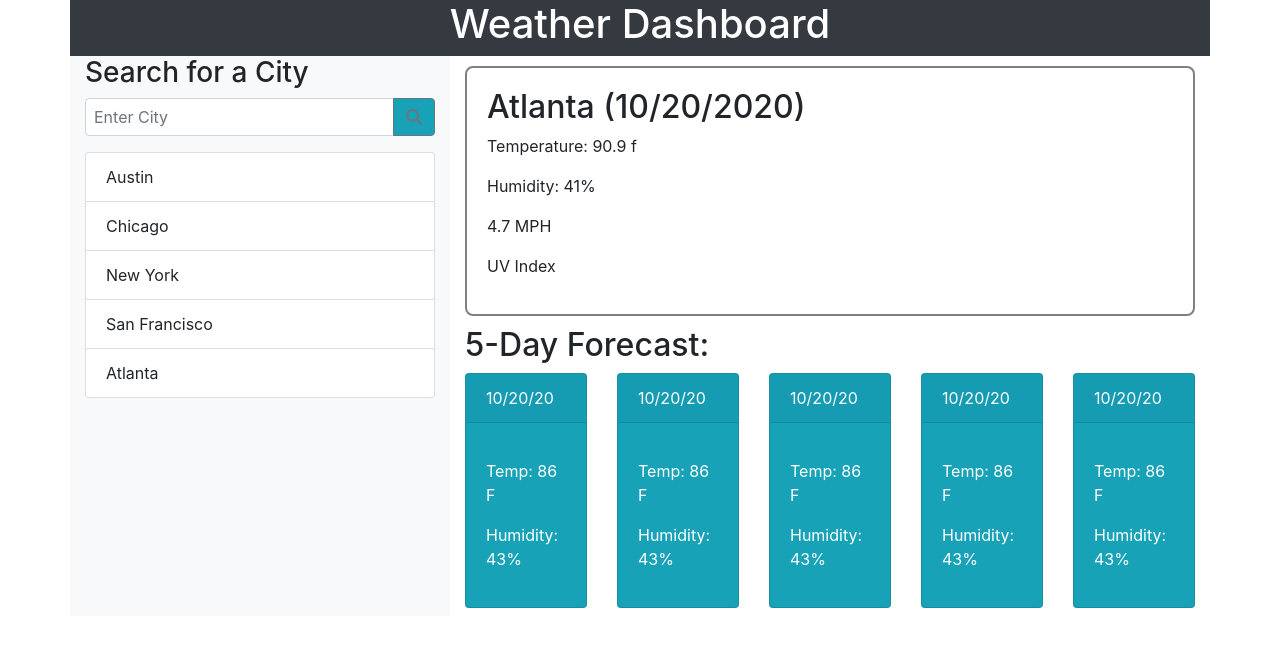
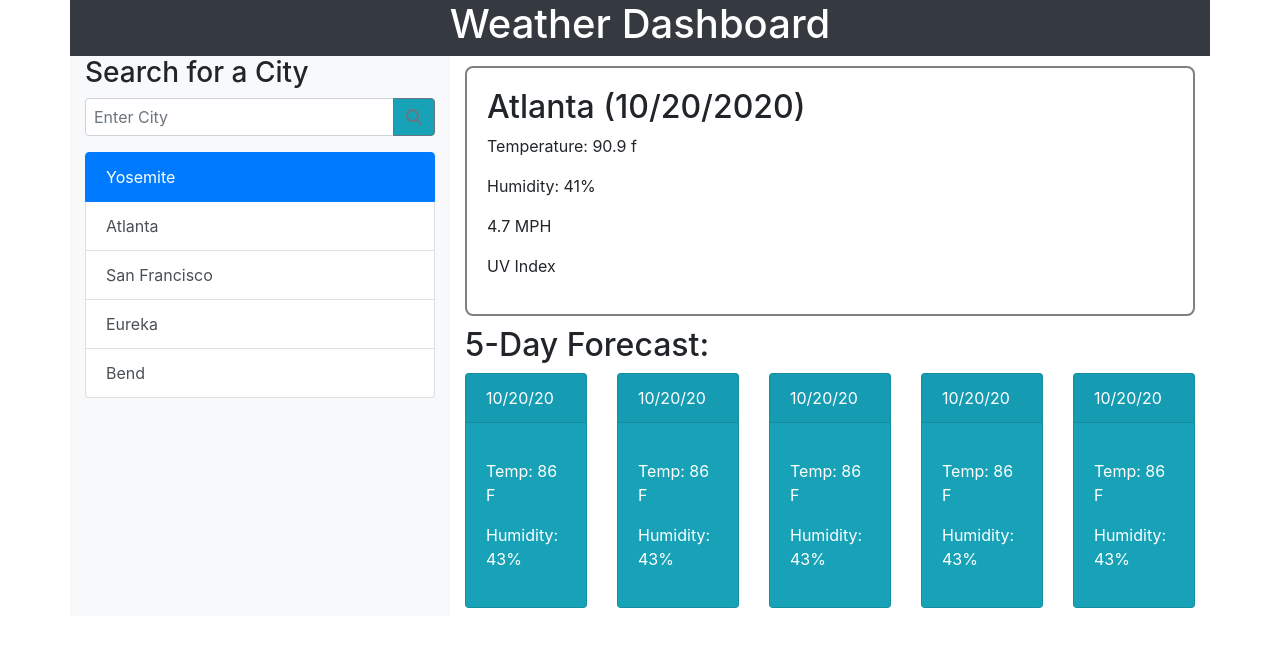
Before and after one commit to yooperjb/weather-dashboard, a plain HTML site: page index.html in a window 1280 px wide. Drawn offline with nearby package versions, Linux system fonts and the light colour scheme.

Commit message:
List styles for cities

```diff
--- a/index.html
+++ b/index.html
@@ -31,15 +31,15 @@
                         <button class="btn btn-outline-secondary bg-info" type="button" id="city-search"><i class="fa fa-search "></i></button>
                     </div>
                 </div>
-                <div id="city-list">
-                    <ul class="list-group">
-                        <li class="list-group-item">Austin</li>
-                        <li class="list-group-item">Chicago</li>
-                        <li class="list-group-item">New York</li>
-                        <li class="list-group-item">San Francisco</li>
-                        <li class="list-group-item">Atlanta</li>
-                      </ul>
-                </div>
+                <div class="list-group">
+                    <a href="#" class="list-group-item list-group-item-action active">
+                      Yosemite
+                    </a>
+                    <a href="#" class="list-group-item list-group-item-action">Atlanta</a>
+                    <a href="#" class="list-group-item list-group-item-action">San Francisco</a>
+                    <a href="#" class="list-group-item list-group-item-action">Eureka</a>
+                    <a href="#" class="list-group-item list-group-item-action">Bend</a>
+                  </div>
             </div>  <!-- End First Main Col -->
 
             <!-- City and Forecast Column -->
```
